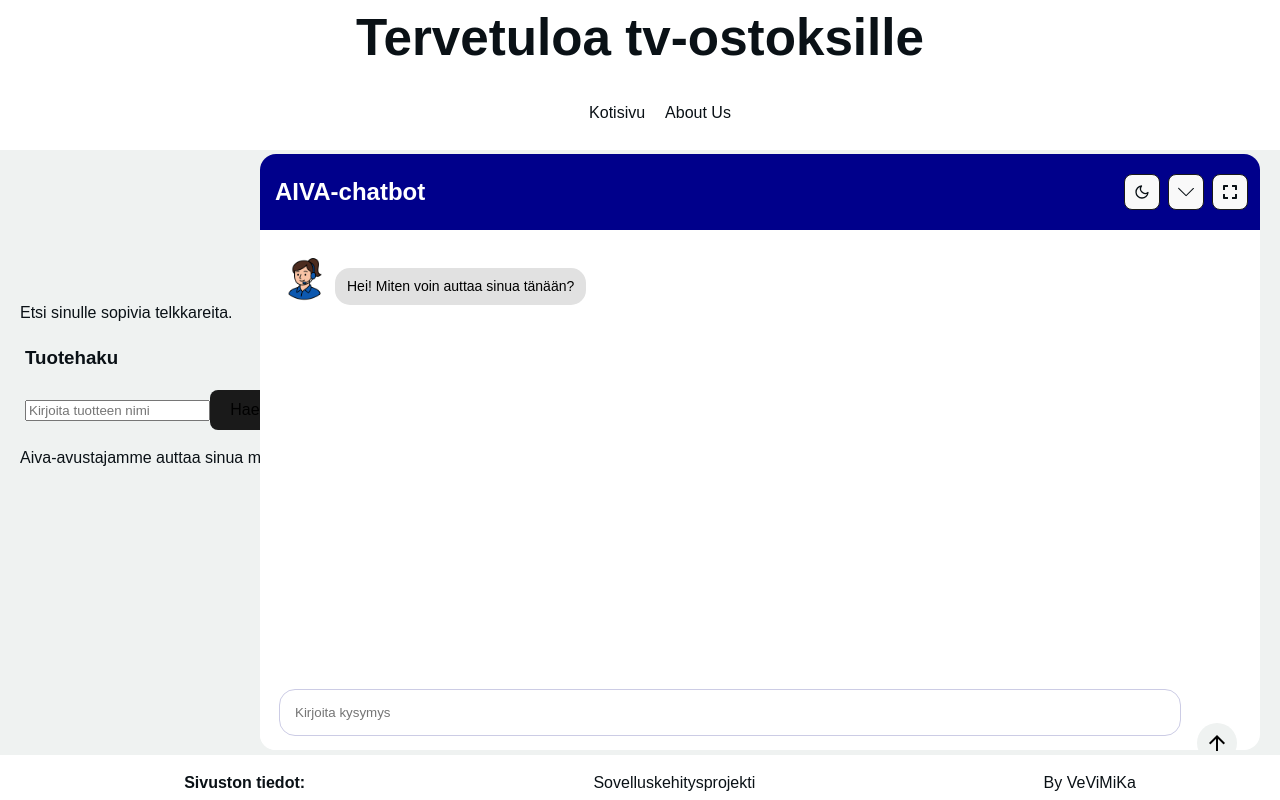
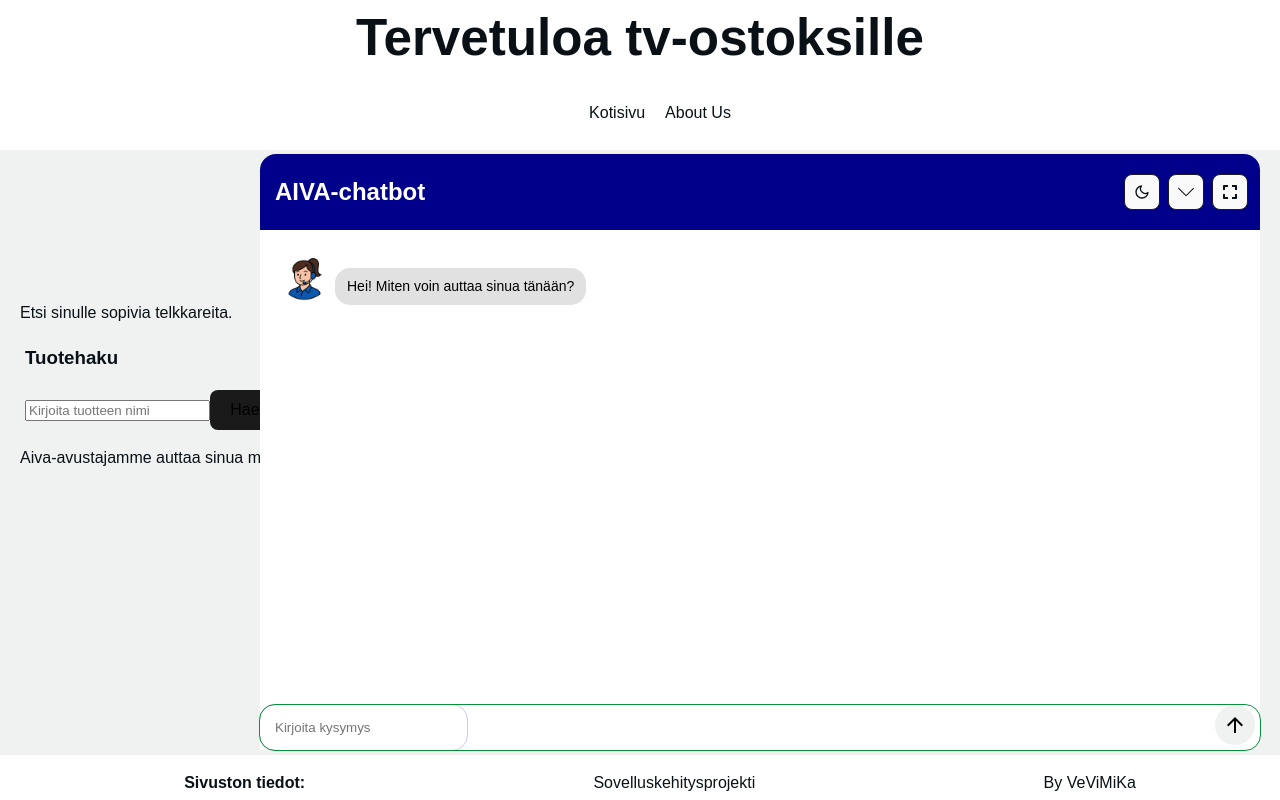
Before and after one commit to wilsq/Aiva, a React (Vite) app in the folder aiva-chatbot/: page / in a window 1280 px wide. Built offline with nearby package versions, Linux system fonts and the light colour scheme.

Commit message:
Korjattu chatin enter-napin paikka
Todo: kirjoitusalueen fixaus

```diff
--- a/aiva-chatbot/frontend/src/components/ChatWindow.css
+++ b/aiva-chatbot/frontend/src/components/ChatWindow.css
@@ -155,15 +155,23 @@
 /*Keskustelualueen paikan ja ulkonäön määrittelyä */
 
 .chat-footer {
+  display: flex;
   position: absolute;
   bottom: 0;
-  width: 90%;
+  width: 100%;
   background: var(--bg);
-  padding: 15px 20px;
   border-radius: 15px;
 }
 
-.chat-footer .chat-form {
+.chat-footer {
+  display: flex;
+  align-items: center;
+  outline: 1px solid #08913c;
+  border-radius: 15px;
+}
+
+.chat-form {
+
   display: flex;
   align-items: center;
   outline: 1px solid #cccce5;
@@ -180,15 +188,18 @@
 }
 
 .chat-button {
-  position: fixed;
-  bottom: 37px;
-  right: 43px;
+  position: absolute;
+  right: 5px;
+  bottom: 5px;
+
   background-color: var(--bg-alt);
   color: var(--text-alt);
   border: none;
+
   height: 40px;
   width: 40px;
   border-radius: 50%;
+
   cursor: pointer;
   display: flex;
   align-items: center;
```
